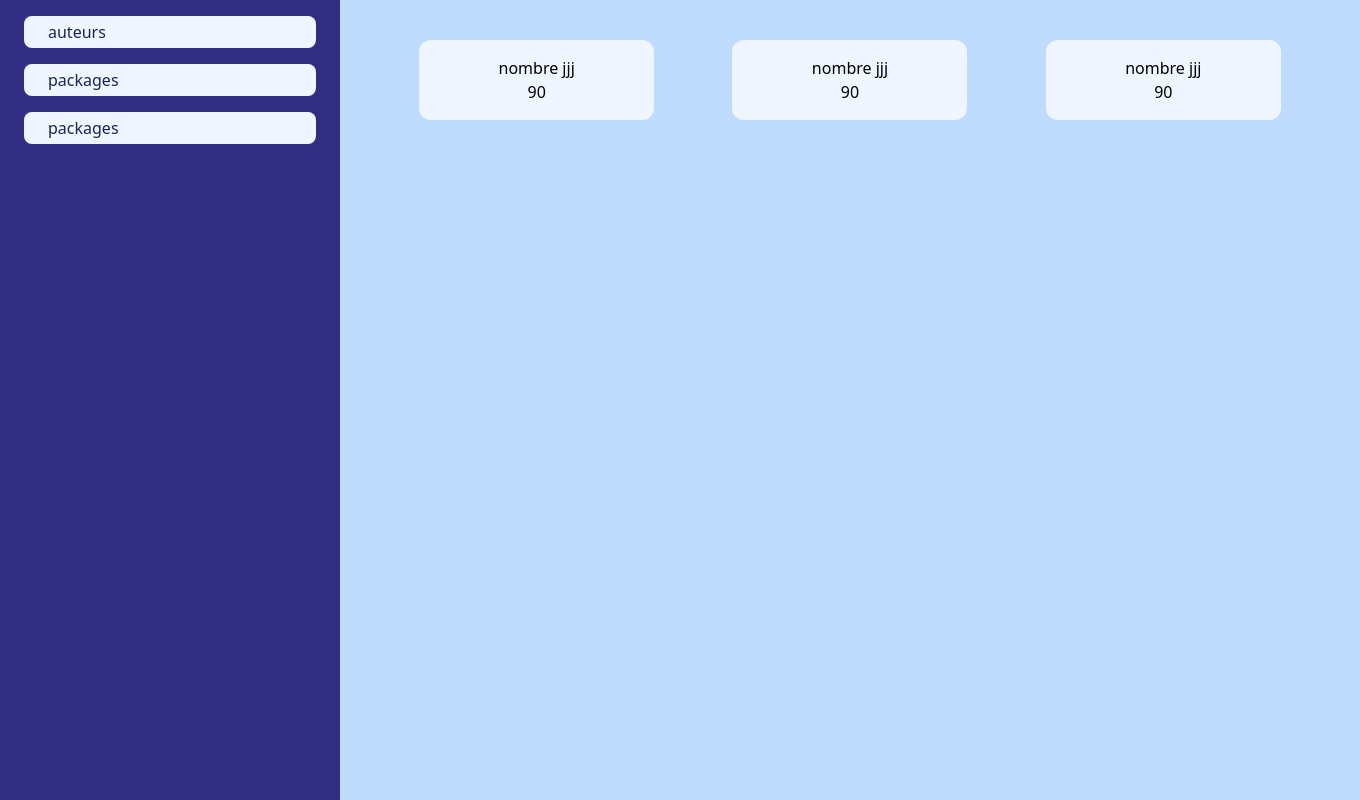
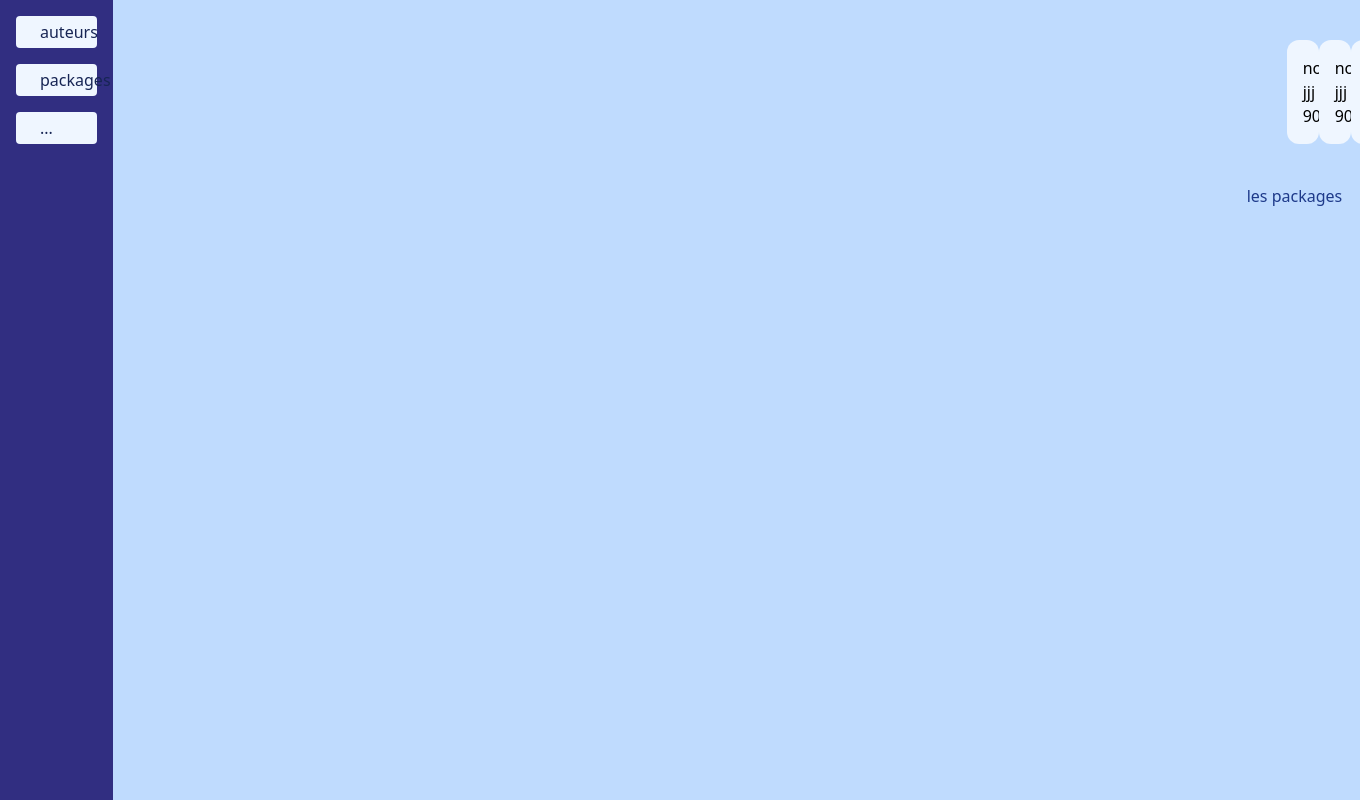
Before and after one commit to Youcode-Classe-E-2024-2025/Ahmed_Taoudi_package, a PHP site: page / in a window 1360 px wide; the page is wider, and only the part inside the window is pictured. Shown: the part 64-864 px from the top of that part. Run offline with PHP 8.4, Linux system fonts and the light colour scheme; data comes from the database, SQL or seed files in the repository.

Commit message:
update les views

```diff
--- a/views/index.view.php
+++ b/views/index.view.php
@@ -14,16 +14,16 @@
         <?php require('./views/partials/navbar.php') ?>
 
         <main class="grid grid-cols-12 h-screen ">
-            <aside class="col-start-1 col-end-4 bg-indigo-900 text-blue-950">
-                <div class="py-4 px-6 flex  flex-col gap-4">
-                    <a class=" px-6 py-1 bg-blue-50 rounded-lg hover:scale-105 hover:bg-blue-300 transition" href="/packages.php?type=auteur">auteurs</a>
-                    <a class=" px-6 py-1 bg-blue-50 rounded-lg hover:scale-105 hover:bg-blue-300 transition" href="/packages.php?type=packages">packages</a>
-                    <a class=" px-6 py-1 bg-blue-50 rounded-lg hover:scale-105 hover:bg-blue-300 transition" href="/packages.php?type=auteur">packages</a>
+            <aside class="col-start-1 col-end-3 bg-indigo-900 text-blue-950">
+                <div class="p-4 flex  flex-col gap-4">
+                    <a class=" px-6 py-1 bg-blue-50 rounded hover:scale-105 hover:bg-blue-300 transition" href="/packages.php?type=auteur">auteurs</a>
+                    <a class=" px-6 py-1 bg-blue-50 rounded hover:scale-105 hover:bg-blue-300 transition" href="/packages.php?type=packages">packages</a>
+                    <a class=" px-6 py-1 bg-blue-50 rounded hover:scale-105 hover:bg-blue-300 transition" href="/packages.php">...</a>
                 </div>
             </aside>
-            <div class="col-start-4 -col-end-1">
+            <div class="col-start-3 -col-end-1">
                 <!-- statistique -->
-                <div id="statistique" class="flex justify-around p-10">
+                <section id="statistique" class="flex justify-around p-10">
                     <div class="bg-blue-50 w-1/4 rounded-xl text-center p-4">
                         <h3> nombre jjj</h3>
                         <span>90</span>
@@ -37,11 +37,21 @@
                         <span>90</span>
                     </div>
 
-                </div>
+                </section>
                 <!-- packages -->
-                 <div id="packages">
+                 <section id="packages">
+                    <h2 class="text-blue-900  py-10 px-4 font-semibold">les packages </h2>
+                    <div class="grid grid-cols-3  gap-4 mx-4">
+                       <?php foreach($packages as $package):?>
 
-                 </div>
+                       <a href="/package?id=<?=$package['id'] ?>" class="bg-white px-6 py-4 rounded ">
+
+                            <h3><?= $package['name'] ?></h3>
+                       </a>
+                        <?php endforeach;?>
+
+                    </div>
+                 </section>
             </div>
 
         </main>
--- a/views/partials/navbar.php
+++ b/views/partials/navbar.php
@@ -8,7 +8,7 @@
         </div>
         <div class="flex gap-12">
             <a class="font-bold hover:scale-105 transition-all text-indigo-700  hover:text-indigo-900" href="/">Home</a>
-            <a class="font-bold hover:scale-105 transition-all text-indigo-700  hover:text-indigo-900" href="/packages.php">Packages</a>
+            <a class="font-bold hover:scale-105 transition-all text-indigo-700  hover:text-indigo-900" href="/packages">Packages</a>
         </div>
     </nav>
 </header>
```
Also changed, not shown: views/packages.view.php (+62 -0 lines).
